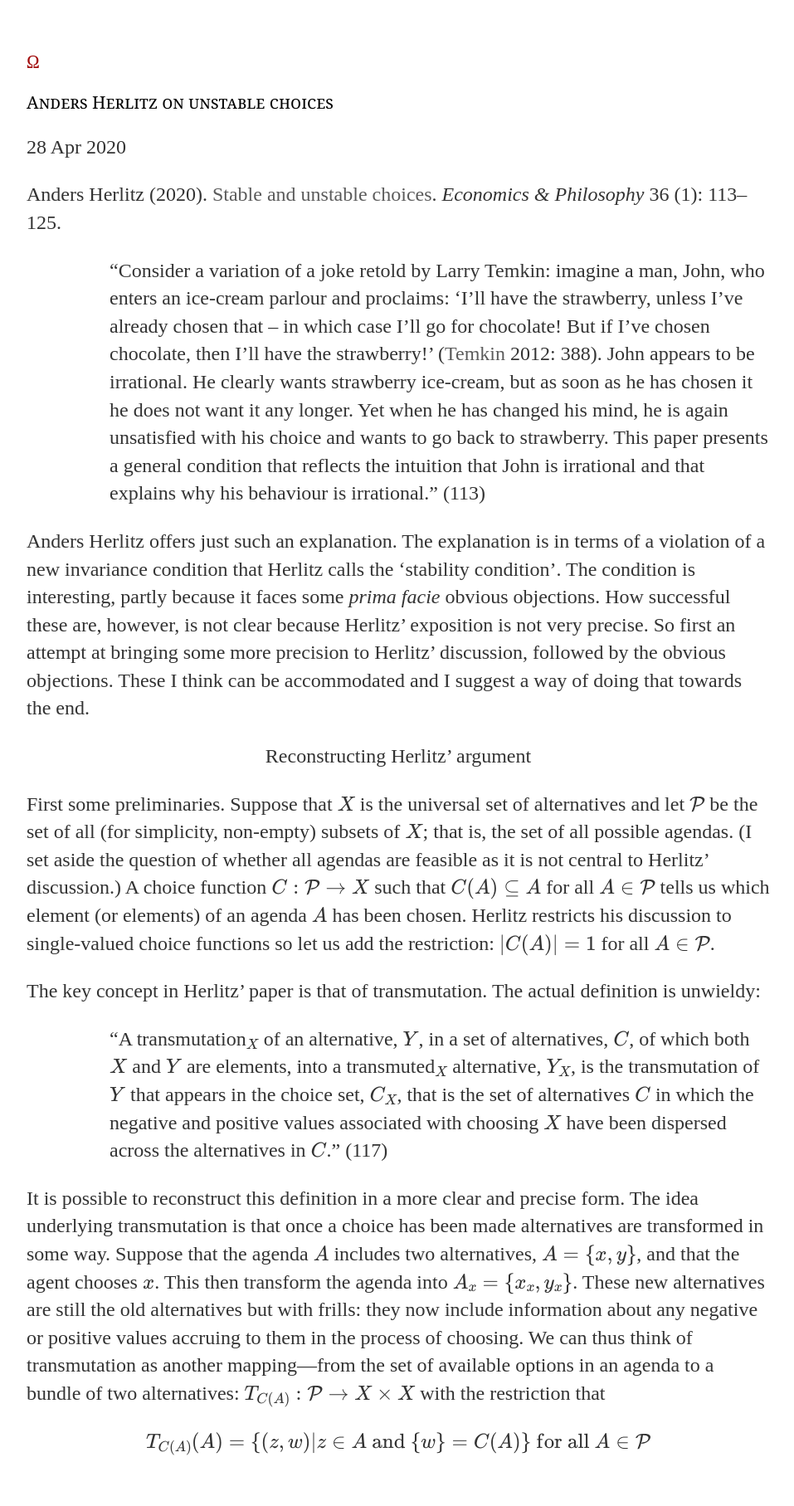
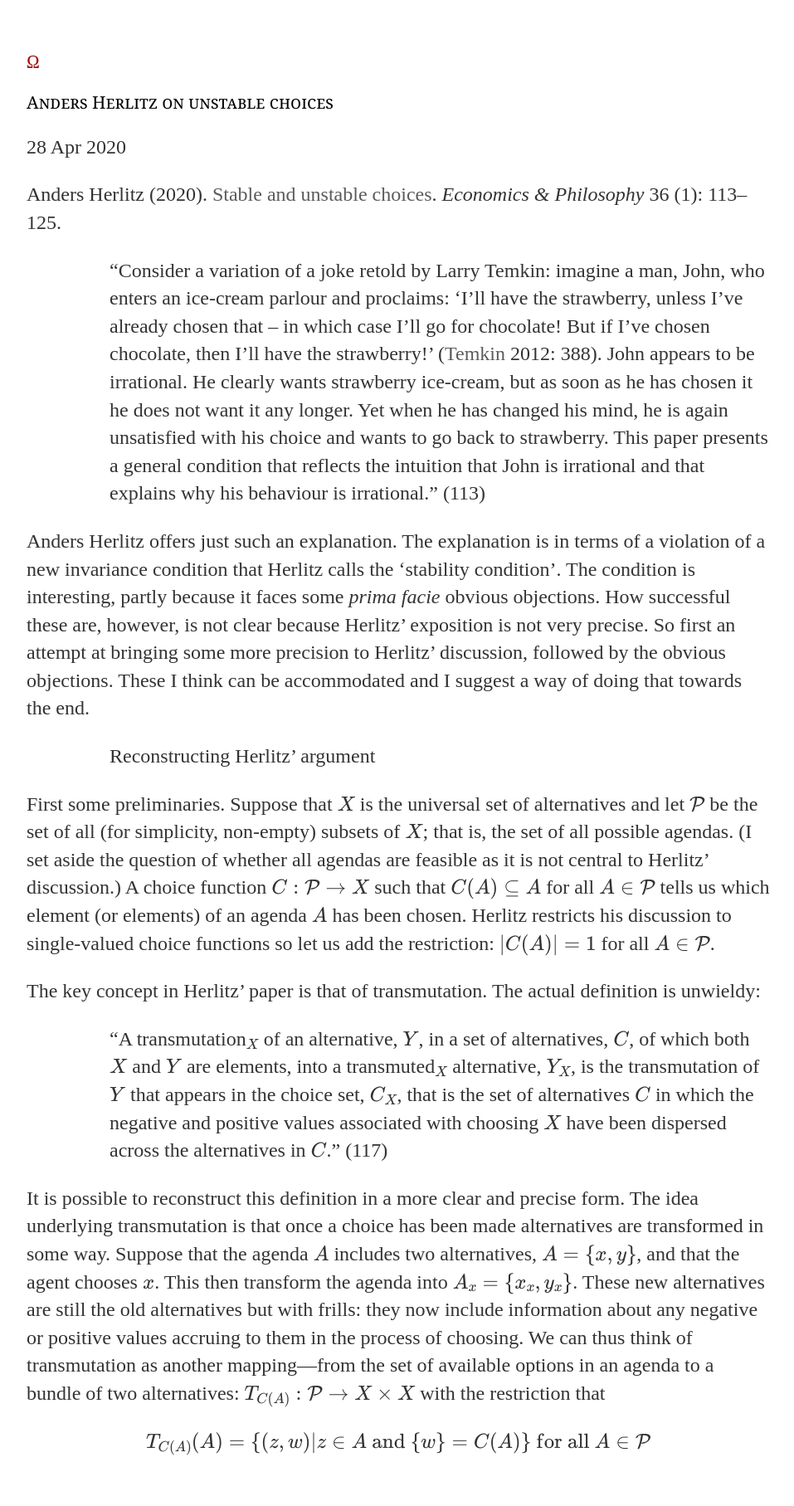
Before and after one commit to uzunovam/uzunovam, a Jekyll site: the page built from _posts/2020-04-28-anders-herlitz-on-unstable-choices.md, in a window 1280 px wide. Shown: the whole page at 83% size, without its empty margins (160-1117 px from the left). Built offline with Jekyll 4.4.1, drawn with Linux system fonts in a browser that asks for light colours.

Commit message:
Update 2020-04-28-anders-herlitz-on-unstable-choices.md

```diff
--- a/_posts/2020-04-28-anders-herlitz-on-unstable-choices.md
+++ b/_posts/2020-04-28-anders-herlitz-on-unstable-choices.md
@@ -9,7 +9,7 @@ date: 2020-04-28
 
 <p>Anders Herlitz offers just such an explanation. The explanation is in terms of a violation of a new invariance condition that Herlitz calls the ‘stability condition’. The condition is interesting, partly because it faces some <cite>prima facie</cite> obvious objections. How successful these are, however, is not clear because Herlitz’ exposition is not very precise. So first an attempt at bringing some more precision to Herlitz’ discussion, followed by the obvious objections. These I think can be accommodated and I suggest a way of doing that towards the end.</p>
 
-<p style="text-align:center;">Reconstructing Herlitz’ argument</p>
+<p style="padding-left:100px;">Reconstructing Herlitz’ argument</p>
 
 <p>First some preliminaries. Suppose that \(X\) is the universal set of alternatives and let \(\mathcal{P}\) be the set of all (for simplicity, non-empty) subsets of \(X\); that is, the set of all possible agendas. (I set aside the question of whether all agendas are feasible as it is not central to Herlitz’ discussion.) A choice function \(C: \mathcal{P} \rightarrow X\) such that \(C(A) \subseteq A\) for all \(A \in \mathcal{P}\) tells us which element (or elements) of an agenda \(A\) has been chosen. Herlitz restricts his discussion to single-valued choice functions so let us add the restriction: \(|C(A)|=1\) for all \(A \in \mathcal{P}\).</p>
 
```
